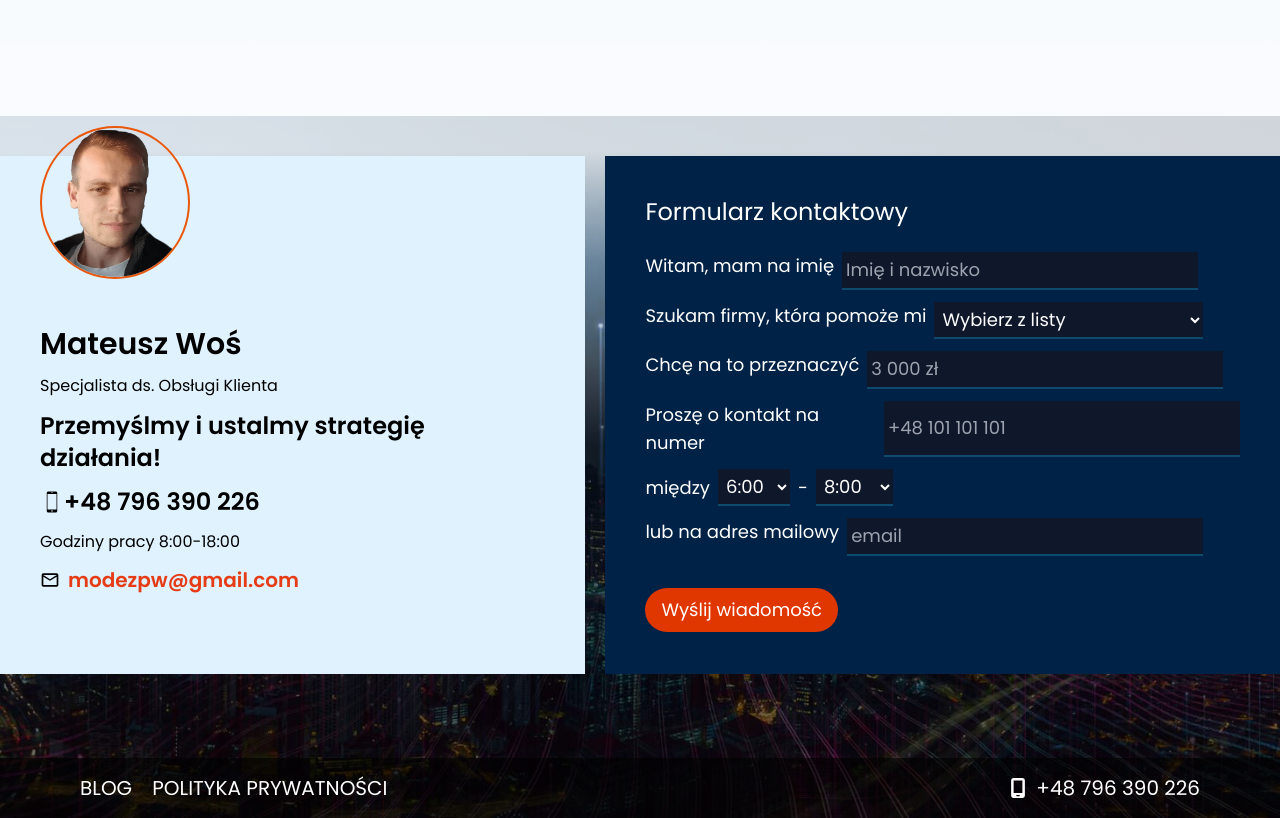
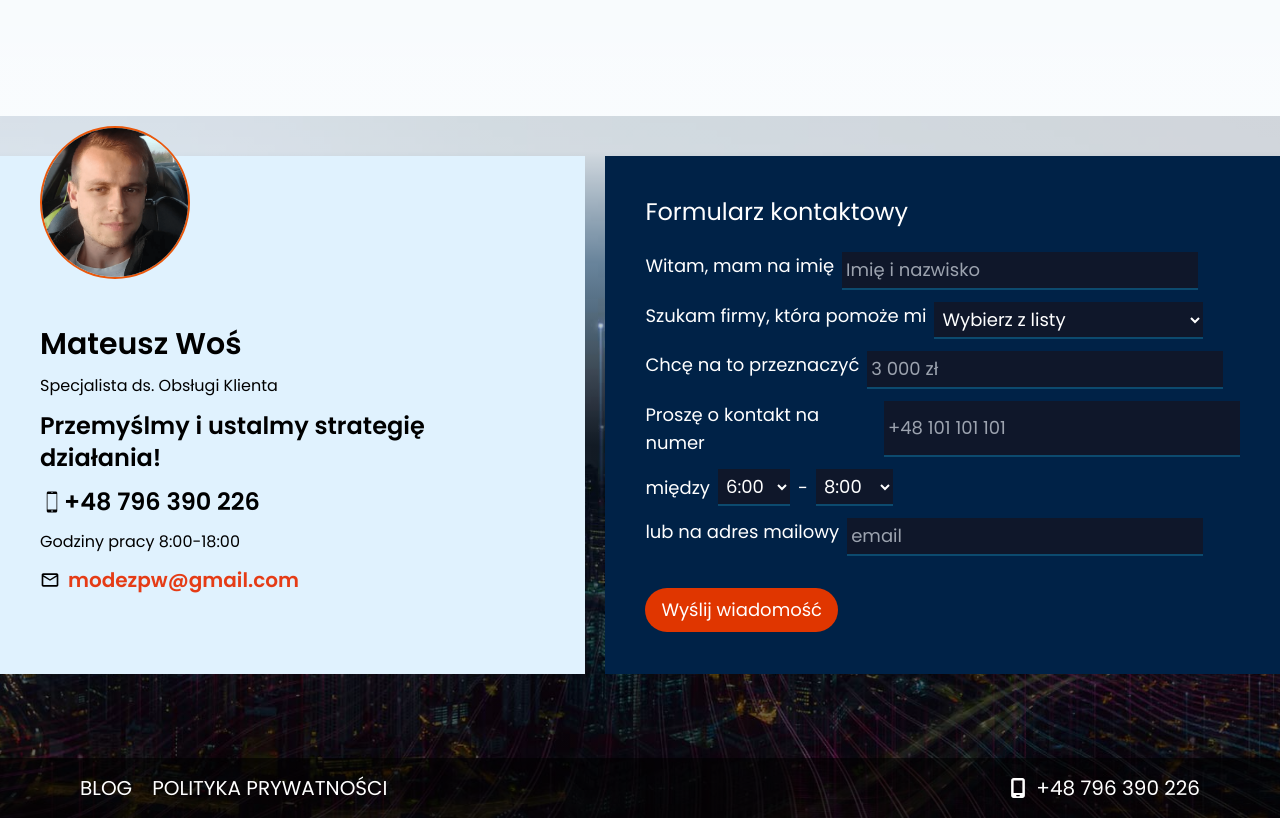
Before and after one commit to Desparion7/Modezp, a Next.js app: page / in a window 1280 px wide. Shown: the part 2880-3698 px from the top of the page. Built offline with nearby package versions, Linux system fonts and the light colour scheme.

Commit message:
change contact img

```diff
--- a/src/app/components/contact.tsx
+++ b/src/app/components/contact.tsx
@@ -30,7 +30,7 @@ const Contact = () => {
 							}}
 						>
 							<Image
-								src='/contactphoto1.PNG'
+								src='/contactphoto.PNG'
 								width={831}
 								height={848}
 								className='absolute top-[-70px] rounded-[50%] aspect-auto border-2 border-orange-600'
```
Also changed, not shown: public/contactphoto1.PNG (deleted).
